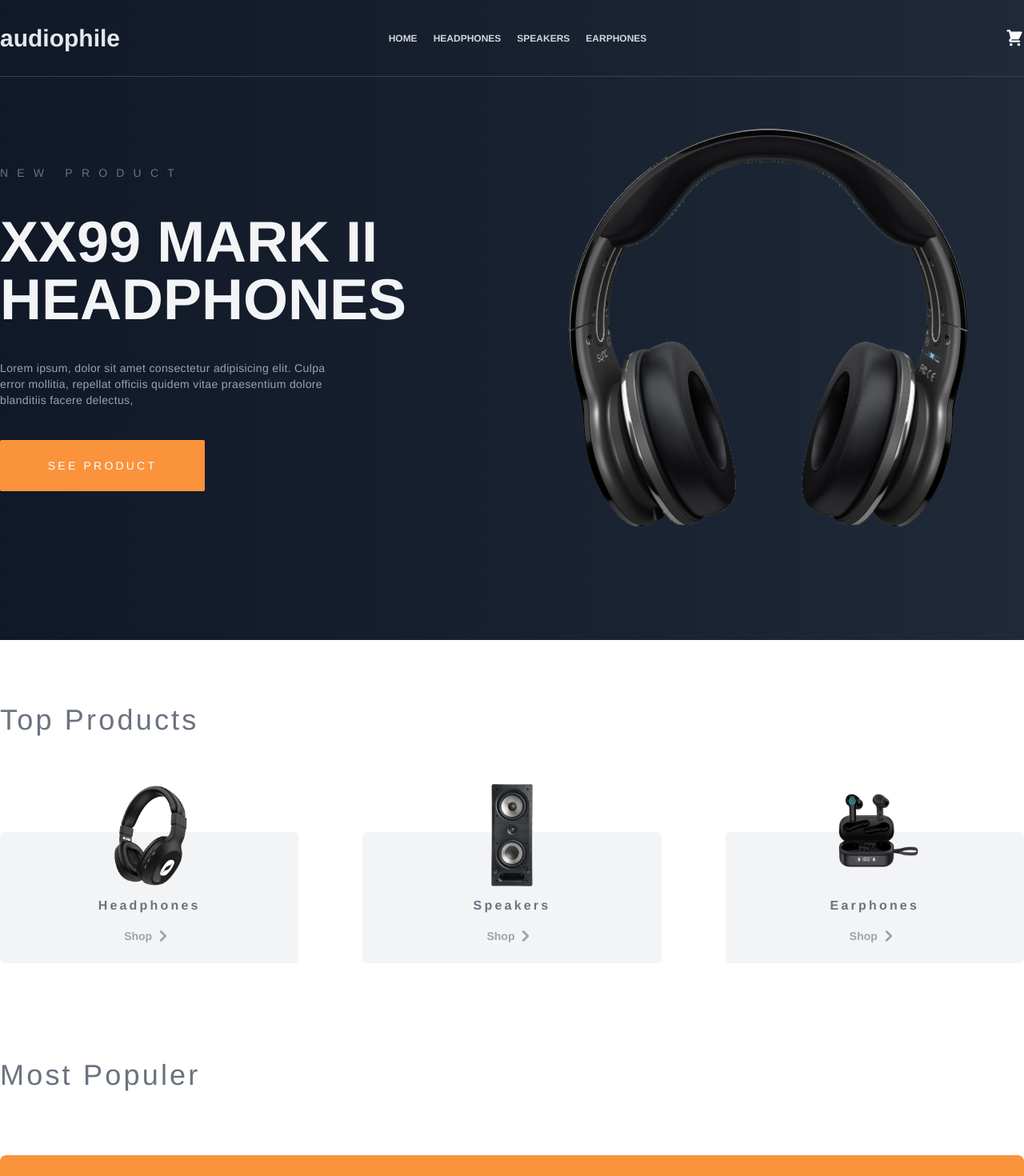
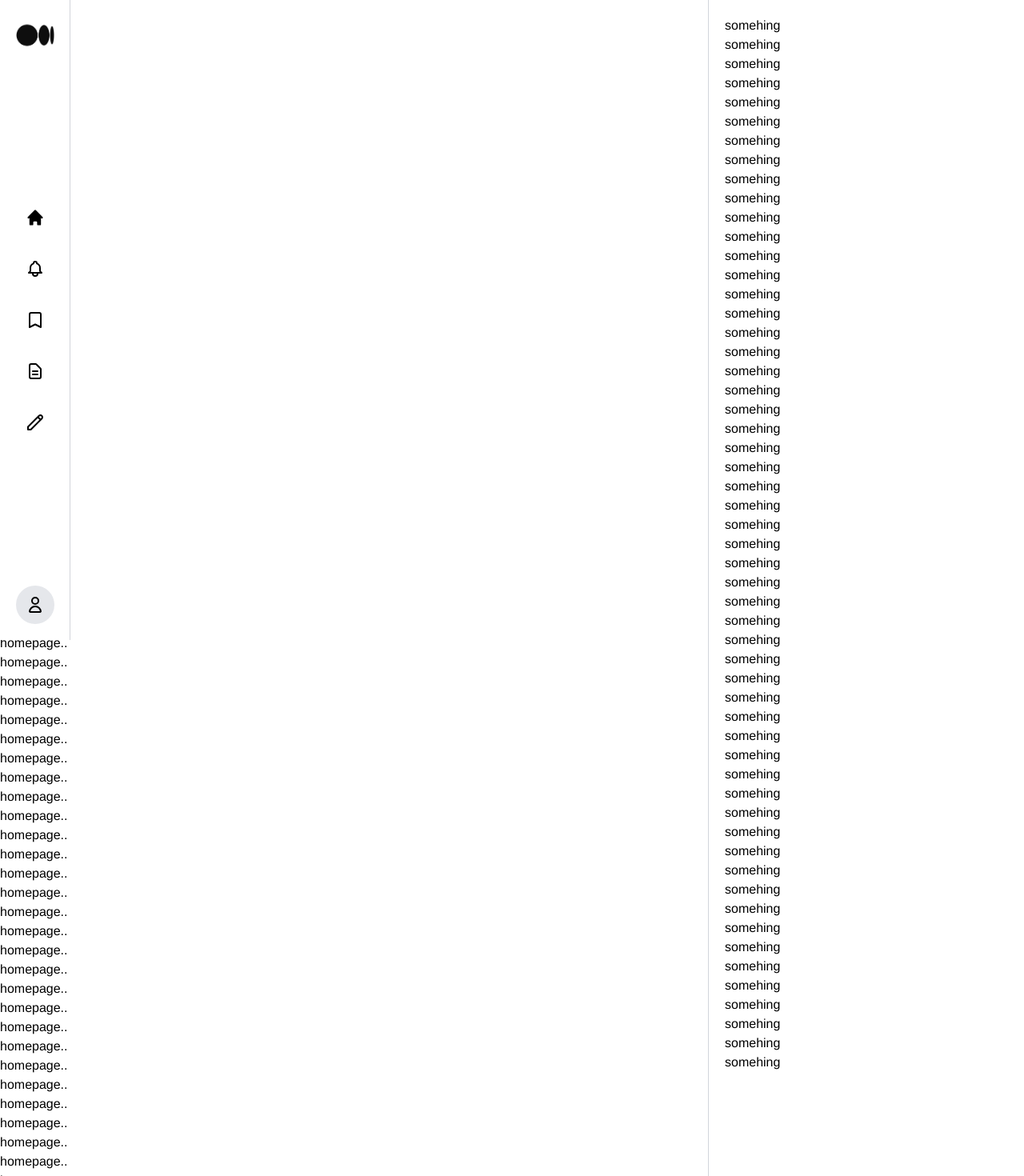
Before and after one commit to Pavanarathod/front-end-mentor-challenges, a Next.js app: page / in a window 1280 px wide. Shown: the top 1470 px of the page at 80% size. Built offline with nearby package versions, Linux system fonts and the light colour scheme.

Commit message:
trying medium ui

```diff
--- a/package.json
+++ b/package.json
@@ -11,6 +11,7 @@
   "dependencies": {
     "@headlessui/react": "^1.6.4",
     "@heroicons/react": "^1.0.6",
+    "clsx": "^1.1.1",
     "next": "12.1.6",
     "react": "18.1.0",
     "react-dom": "18.1.0"
--- /dev/null
+++ b/src/components/Medium/LeftSidebar.js
@@ -0,0 +1,65 @@
+import React from "react";
+
+const LeftSidebar = () => {
+  return (
+    <div className="sticky right-0 bg-white z-50 min-h-screem w-[394px] p-5">
+      <h1>somehing</h1>
+      <h1>somehing</h1>
+      <h1>somehing</h1>
+      <h1>somehing</h1>
+      <h1>somehing</h1>
+      <h1>somehing</h1>
+      <h1>somehing</h1>
+      <h1>somehing</h1>
+      <h1>somehing</h1>
+      <h1>somehing</h1>
+      <h1>somehing</h1>
+      <h1>somehing</h1>
+      <h1>somehing</h1>
+      <h1>somehing</h1>
+      <h1>somehing</h1>
+      <h1>somehing</h1>
+      <h1>somehing</h1>
+      <h1>somehing</h1>
+      <h1>somehing</h1>
+      <h1>somehing</h1>
+      <h1>somehing</h1>
+      <h1>somehing</h1>
+      <h1>somehing</h1>
+      <h1>somehing</h1>
+      <h1>somehing</h1>
+      <h1>somehing</h1>
+      <h1>somehing</h1>
+      <h1>somehing</h1>
+      <h1>somehing</h1>
+      <h1>somehing</h1>
+      <h1>somehing</h1>
+      <h1>somehing</h1>
+      <h1>somehing</h1>
+      <h1>somehing</h1>
+      <h1>somehing</h1>
+      <h1>somehing</h1>
+      <h1>somehing</h1>
+      <h1>somehing</h1>
+      <h1>somehing</h1>
+      <h1>somehing</h1>
+      <h1>somehing</h1>
+      <h1>somehing</h1>
+      <h1>somehing</h1>
+      <h1>somehing</h1>
+      <h1>somehing</h1>
+      <h1>somehing</h1>
+      <h1>somehing</h1>
+      <h1>somehing</h1>
+      <h1>somehing</h1>
+      <h1>somehing</h1>
+      <h1>somehing</h1>
+      <h1>somehing</h1>
+      <h1>somehing</h1>
+      <h1>somehing</h1>
+      <h1>somehing</h1>
+    </div>
+  );
+};
+
+export default LeftSidebar;
--- /dev/null
+++ b/src/components/Medium/Medium.js
@@ -0,0 +1,97 @@
+import React from "react";
+import PageContainer from "./PageContainer";
+import LeftSidebar from "./LeftSidebar";
+import SideNavigation from "./SideNavigation";
+
+const Medium = () => {
+  return (
+    <div className="flex justify-between">
+      <SideNavigation />
+      <main className="flex-1">
+        <div className="  border-r border-gray-300">
+          <h1>homepage..</h1>
+          <h1>homepage..</h1>
+          <h1>homepage..</h1>
+          <h1>homepage..</h1>
+          <h1>homepage..</h1>
+          <h1>homepage..</h1>
+          <h1>homepage..</h1>
+          <h1>homepage..</h1>
+          <h1>homepage..</h1>
+          <h1>homepage..</h1>
+          <h1>homepage..</h1>
+          <h1>homepage..</h1>
+          <h1>homepage..</h1>
+          <h1>homepage..</h1>
+          <h1>homepage..</h1>
+          <h1>homepage..</h1>
+          <h1>homepage..</h1>
+          <h1>homepage..</h1>
+          <h1>homepage..</h1>
+          <h1>homepage..</h1>
+          <h1>homepage..</h1>
+          <h1>homepage..</h1>
+          <h1>homepage..</h1>
+          <h1>homepage..</h1>
+          <h1>homepage..</h1>
+          <h1>homepage..</h1>
+          <h1>homepage..</h1>
+          <h1>homepage..</h1>
+          <h1>homepage..</h1>
+          <h1>homepage..</h1>
+          <h1>homepage..</h1>
+          <h1>homepage..</h1>
+          <h1>homepage..</h1>
+          <h1>homepage..</h1>
+          <h1>homepage..</h1>
+          <h1>homepage..</h1>
+          <h1>homepage..</h1>
+          <h1>homepage..</h1>
+          <h1>homepage..</h1>
+          <h1>homepage..</h1>
+          <h1>homepage..</h1>
+          <h1>homepage..</h1>
+          <h1>homepage..</h1>
+          <h1>homepage..</h1>
+          <h1>homepage..</h1>
+          <h1>homepage..</h1>
+          <h1>homepage..</h1>
+          <h1>homepage..</h1>
+          <h1>homepage..</h1>
+          <h1>homepage..</h1>
+          <h1>homepage..</h1>
+          <h1>homepage..</h1>
+          <h1>homepage..</h1>
+          <h1>homepage..</h1>
+          <h1>homepage..</h1>
+          <h1>homepage..</h1>
+          <h1>homepage..</h1>
+          <h1>homepage..</h1>
+          <h1>homepage..</h1>
+          <h1>homepage..</h1>
+          <h1>homepage..</h1>
+          <h1>homepage..</h1>
+          <h1>homepage..</h1>
+          <h1>homepage..</h1>
+          <h1>homepage..</h1>
+          <h1>homepage..</h1>
+          <h1>homepage..</h1>
+          <h1>homepage..</h1>
+          <h1>homepage..</h1>
+          <h1>homepage..</h1>
+          <h1>homepage..</h1>
+          <h1>homepage..</h1>
+          <h1>homepage..</h1>
+          <h1>homepage..</h1>
+          <h1>homepage..</h1>
+          <h1>homepage..</h1>
+          <h1>homepage..</h1>
+          <h1>homepage..</h1>
+        </div>
+      </main>
+      <LeftSidebar />
+    </div>
+  );
+};
+
+export default Medium;
--- /dev/null
+++ b/src/components/Medium/PageContainer.js
@@ -0,0 +1,7 @@
+import React from "react";
+
+const PageContainer = ({ children }) => {
+  return <div className="max-w-7xl ml-auto relative">{children}</div>;
+};
+
+export default PageContainer;
--- /dev/null
+++ b/src/components/Medium/SideNavigation.js
@@ -0,0 +1,41 @@
+/* eslint-disable @next/next/no-img-element */
+import {
+  BellIcon,
+  BookmarkIcon,
+  DocumentTextIcon,
+  HomeIcon,
+  PencilIcon,
+  UserIcon,
+} from "@heroicons/react/outline";
+
+import { HomeIcon as HomeSolid } from "@heroicons/react/solid";
+import { useState } from "react";
+import { useRouter } from "next/router";
+
+const SideNavigation = () => {
+  const router = useRouter();
+
+  return (
+    <header className="flex fixed flex-col bg-white z-50 border-r border-gray-300 justify-between items-center py-5 w-[88px] h-screen">
+      <div>
+        <img src="/images/Mlogo.png" alt="Mlogo" className="h-12" />
+      </div>
+      <div className="flex flex-col space-y-10">
+        {router.pathname === "/" ? (
+          <HomeSolid className="h-6" />
+        ) : (
+          <HomeIcon className="h-6" />
+        )}
+        <BellIcon className="h-6" />
+        <BookmarkIcon className="h-6" />
+        <DocumentTextIcon className="h-6" />
+        <PencilIcon className="h-6" />
+      </div>
+      <div>
+        <UserIcon className="h-12 bg-gray-200 px-3 py-3 rounded-full" />
+      </div>
+    </header>
+  );
+};
+
+export default SideNavigation;
--- a/src/components/ProjectThree/ProjectThree.js
+++ b/src/components/ProjectThree/ProjectThree.js
@@ -1,19 +1,35 @@
 /* eslint-disable @next/next/no-img-element */
-import React from "react";
+import React, { useState, useEffect } from "react";
 import Link from "next/link";
-import { ChevronRightIcon, ShoppingCartIcon } from "@heroicons/react/solid";
+import {
+  ChevronRightIcon,
+  MenuAlt3Icon,
+  ShoppingCartIcon,
+} from "@heroicons/react/solid";
 import productData from "../../utils/productData";
+import clsx from "clsx";
 
 const ProjectThree = () => {
+  const [loading, setLoading] = useState(false);
+
+  useEffect(() => {
+    setTimeout(() => {
+      setLoading(true);
+    }, 3000);
+  }, []);
+
   return (
     <>
       <div className="min-h-screen bg-gradient-to-r from-gray-900 to-gray-800">
         <header className="">
           <nav className="container h-24 px-4 lg:px-0 max-w-7xl mx-auto border-b border-gray-700 flex items-center justify-between">
+            <div className="lg:hidden">
+              <MenuAlt3Icon className="h-7 text-white" />
+            </div>
             <div>
               <h1 className="text-3xl text-gray-200 font-bold">audiophile</h1>
             </div>
-            <div className="text-gray-300 uppercase flex items-center justify-center space-x-5 flex-1 text-xs font-semibold mr-28">
+            <div className="text-gray-300 hidden uppercase lg:inline-flex items-center justify-center space-x-5 flex-1 text-xs font-semibold mr-28">
               <Link href="/">Home</Link>
               <Link href="/">Headphones</Link>
               <Link href="/">Speakers</Link>
@@ -25,21 +41,26 @@ const ProjectThree = () => {
           </nav>
         </header>
 
-        <section className="container px-4 lg:px-0 max-w-7xl mx-auto grid grid-cols-2 items-center mt-16">
-          <div className="flex flex-col space-y-10 items-start">
+        <section className="container px-4 lg:px-0 max-w-7xl mx-auto flex flex-col-reverse lg:grid lg:grid-cols-2 lg:items-center mt-16">
+          <div className="flex flex-col space-y-10 items-center mt-10 lg:mt-0 lg:items-start">
             <p className="uppercase text-gray-500 text-sm tracking-[0.7rem]">
               New Product
             </p>
-            <h1 className="text-gray-100 uppercase text-7xl font-semibold">
+            <h1 className="text-gray-100 uppercase lg:text-7xl font-semibold">
               XX99 Mark II Headphones
             </h1>
-            <p className="text-sm text-gray-400 w-[66%] tracking-wide">
+            <p className="text-sm text-center lg:text-left text-gray-400 w-[66%] tracking-wide">
               Lorem ipsum, dolor sit amet consectetur adipisicing elit. Culpa
               error mollitia, repellat officiis quidem vitae praesentium dolore
               blanditiis facere delectus,
             </p>
 
-            <button className="bg-orange-400 uppercase rounded-sm text-white w-64 h-16 text-sm  focus:outline-none  tracking-[0.2rem] transition-all delay-100 duration-500 ease-in-out hover:w-72">
+            <button
+              className={clsx(
+                "bg-orange-400 uppercase rounded-sm text-white w-64 h-16 text-sm  focus:outline-none  tracking-[0.2rem] transition-all delay-100 duration-500 ease-in-out hover:w-72",
+                loading && ""
+              )}
+            >
               see Product
             </button>
           </div>
@@ -47,7 +68,7 @@ const ProjectThree = () => {
             <img
               src="/images/Product.png"
               alt="product"
-              className="h-[500px]"
+              className="lg:h-[500px]"
             />
           </div>
         </section>
@@ -60,7 +81,7 @@ const ProjectThree = () => {
 
           {/* main card */}
 
-          <div className="grid grid-cols-3 gap-20 w-full mt-20">
+          <div className="grid lg:grid-cols-3 gap-20 w-full mt-20">
             {productData.map((item) => (
               <div
                 key={item.title}
--- a/src/pages/index.js
+++ b/src/pages/index.js
@@ -1,4 +1,5 @@
 import React from "react";
+import Medium from "../components/Medium/Medium";
 import ProjectThree from "../components/ProjectThree/ProjectThree";
 import TaskOne from "../components/TaskOne/TaskOne";
 import TaskTwo from "../components/TaskTwo/TaskTwo";
@@ -8,7 +9,8 @@ const Home = () => {
     <>
       {/* <TaskOne /> */}
       {/* <TaskTwo /> */}
-      <ProjectThree />
+      {/* <ProjectThree /> */}
+      <Medium />
     </>
   );
 };
```
Also changed, not shown: public/images/Mlogo.png (added), 1 other file (tests, documents, lock files or other folders).
